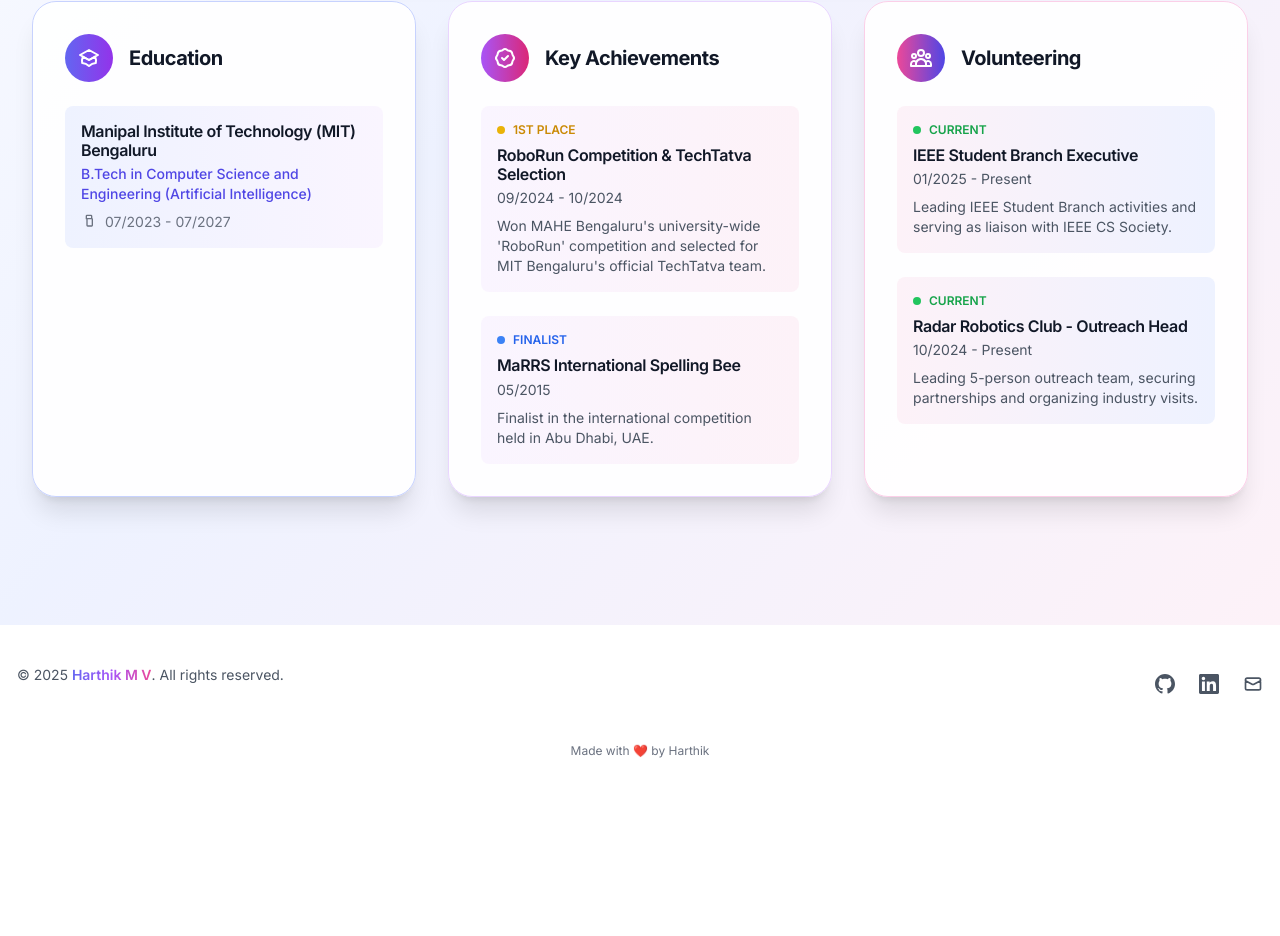
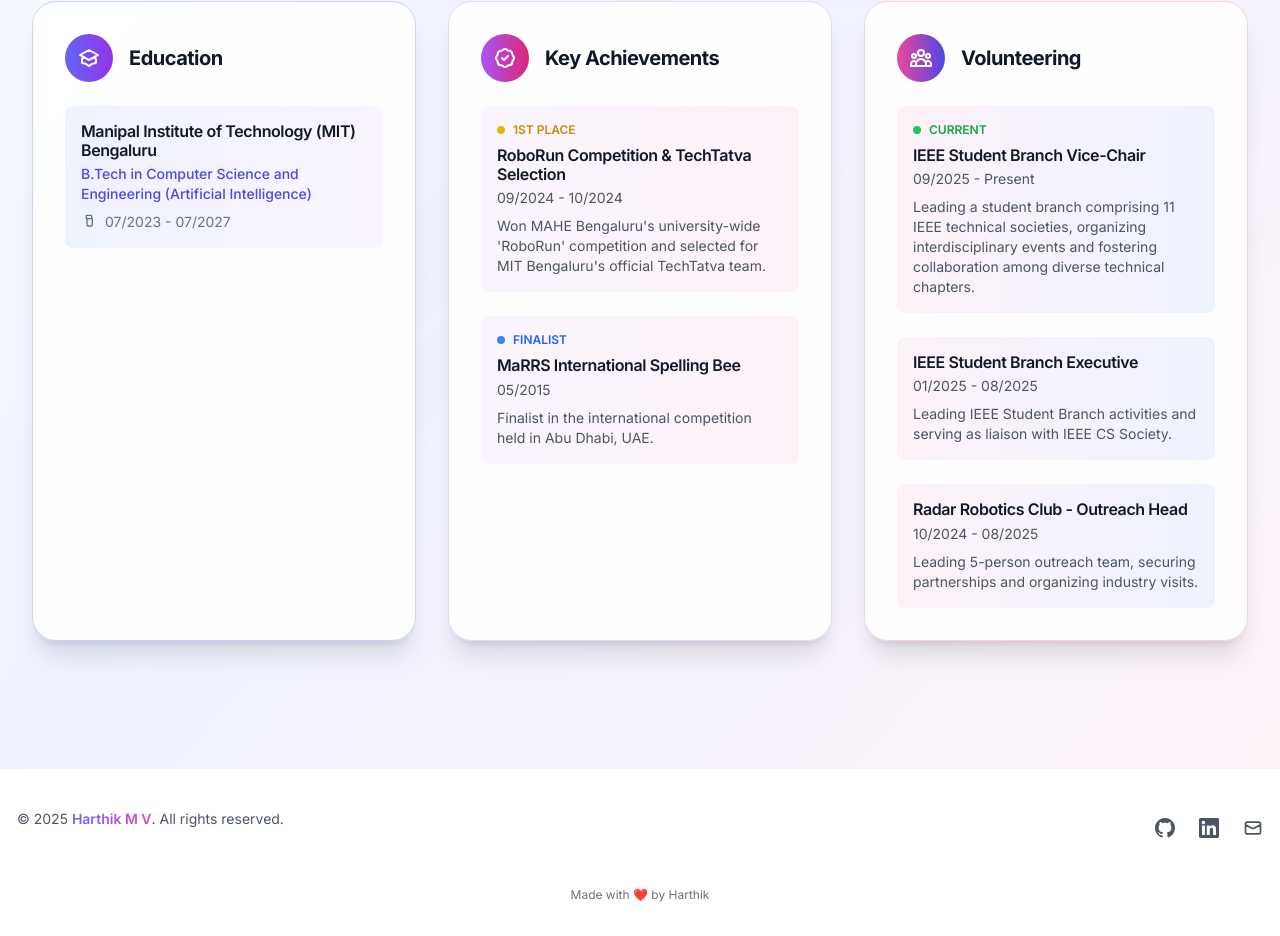
Before and after one commit to Harthik777/portfolio-website, a Next.js app: page /about in a window 1280 px wide. Shown: the part 833-1769 px from the top of the page. Before the commit the page ends 1625 px from the top, so only its background shows below. Built offline with nearby package versions, Linux system fonts and the light colour scheme.

Commit message:
Update volunteering section: Add IEEE Student Branch Vice-Chair position

```diff
--- a/src/app/about/page.tsx
+++ b/src/app/about/page.tsx
@@ -139,10 +139,22 @@
                         <span className="text-xs font-semibold text-green-600 dark:text-green-400">CURRENT</span>
                       </div>
                       <h4 className="font-semibold text-gray-900 dark:text-white">
+                        IEEE Student Branch Vice-Chair
+                      </h4>
+                      <p className="mt-1 text-sm text-gray-600 dark:text-gray-300">
+                        09/2025 - Present
+                      </p>
+                      <p className="mt-2 text-sm text-gray-600 dark:text-gray-300">
+                        Leading a student branch comprising 11 IEEE technical societies, organizing interdisciplinary events and fostering collaboration among diverse technical chapters.
+                      </p>
+                    </div>
+
+                    <div className="rounded-lg bg-gradient-to-r from-pink-50 to-indigo-50 p-4 dark:from-pink-900/20 dark:to-indigo-900/20">
+                      <h4 className="font-semibold text-gray-900 dark:text-white">
                         IEEE Student Branch Executive
                       </h4>
                       <p className="mt-1 text-sm text-gray-600 dark:text-gray-300">
-                        01/2025 - Present
+                        01/2025 - 08/2025
                       </p>
                       <p className="mt-2 text-sm text-gray-600 dark:text-gray-300">
                         Leading IEEE Student Branch activities and serving as liaison with IEEE CS Society.
@@ -150,15 +162,11 @@
                     </div>
 
                     <div className="rounded-lg bg-gradient-to-r from-pink-50 to-indigo-50 p-4 dark:from-pink-900/20 dark:to-indigo-900/20">
-                      <div className="mb-2 flex items-center gap-2">
-                        <div className="h-2 w-2 rounded-full bg-green-500"></div>
-                        <span className="text-xs font-semibold text-green-600 dark:text-green-400">CURRENT</span>
-                      </div>
                       <h4 className="font-semibold text-gray-900 dark:text-white">
                         Radar Robotics Club - Outreach Head
                       </h4>
                       <p className="mt-1 text-sm text-gray-600 dark:text-gray-300">
-                        10/2024 - Present
+                        10/2024 - 08/2025
                       </p>
                       <p className="mt-2 text-sm text-gray-600 dark:text-gray-300">
                         Leading 5-person outreach team, securing partnerships and organizing industry visits.
```
